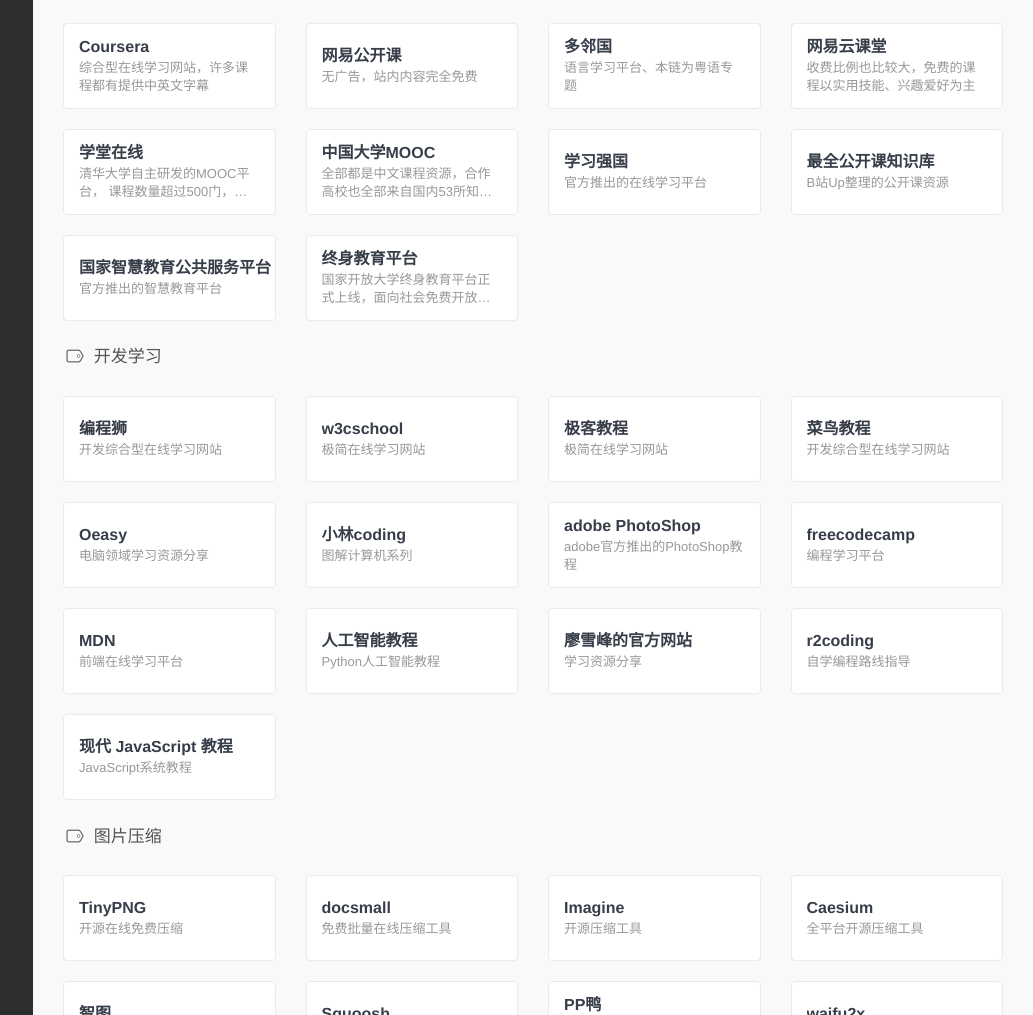
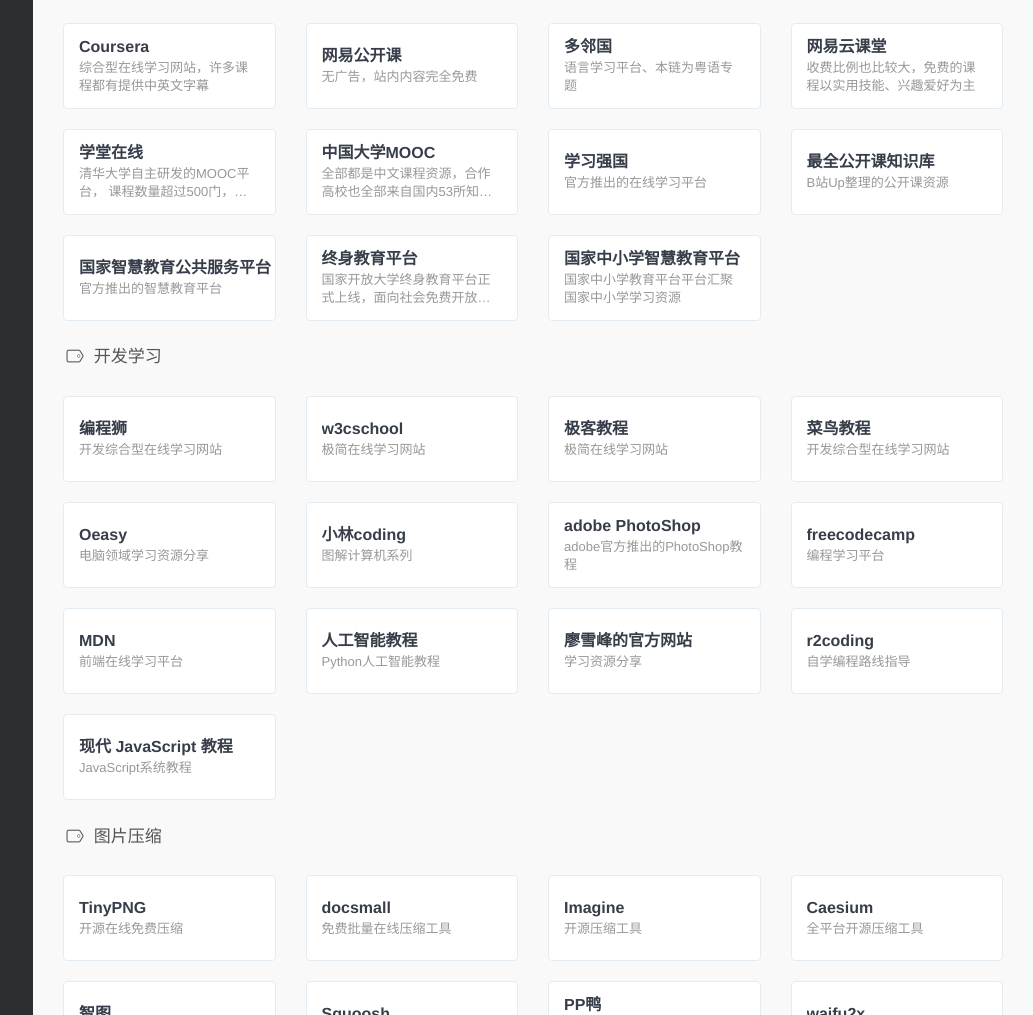
Before and after one commit to l739217783/Nav_lin, a plain HTML site: page index.html in a window 1280 px wide. Shown: the part 1412-2427 px from the top of the page, without its empty margins (247-1280 px from the left). Drawn offline with nearby package versions, Linux system fonts and the light colour scheme.

Commit message:
Site updated: 2023-12-01 22:26:27

```diff
--- a/index.html
+++ b/index.html
@@ -1081,6 +1081,22 @@
     </div>
   </div>
 
+  <div class="col-sm-3">
+    <div class="xe-widget xe-conversations box2 label-info" onclick="window.open('https://basic.smartedu.cn/', '_blank')" data-toggle="tooltip" data-placement="bottom" title="" data-original-title="https://basic.smartedu.cn/">
+      <div class="xe-comment-entry">
+        <a class="xe-user-img">
+          <img data-src="/images/logos/%E5%9B%BD%E5%AE%B6%E5%BC%80%E6%94%BE%E5%A4%A7%E5%AD%A6.png" class="lozad img-circle" width="40">
+        </a>
+        <div class="xe-comment">
+          <a href="#" class="xe-user-name overflowClip_1">
+            <strong>国家中小学智慧教育平台</strong>
+          </a>
+          <p class="overflowClip_2">国家中小学教育平台平台汇聚国家中小学学习资源</p>
+        </div>
+      </div>
+    </div>
+  </div>
+
 </div>
 <br />
 
```
